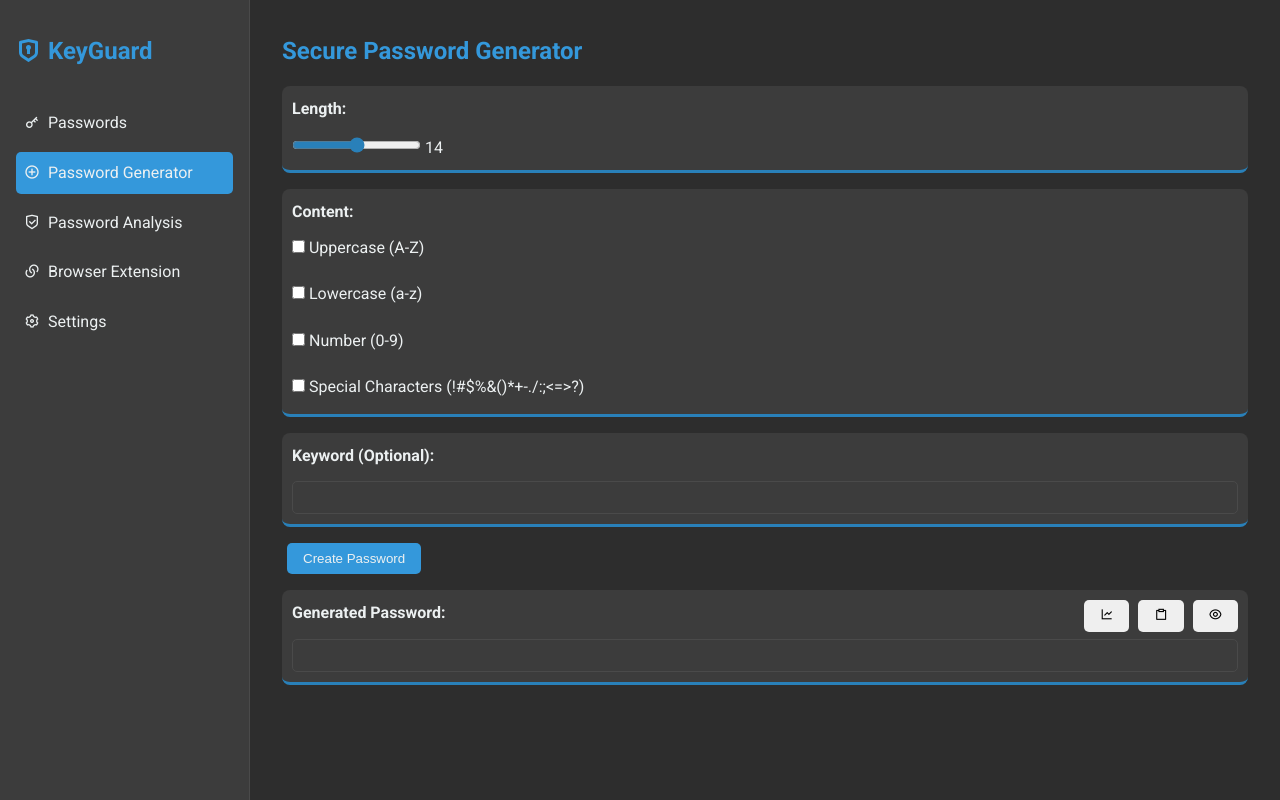
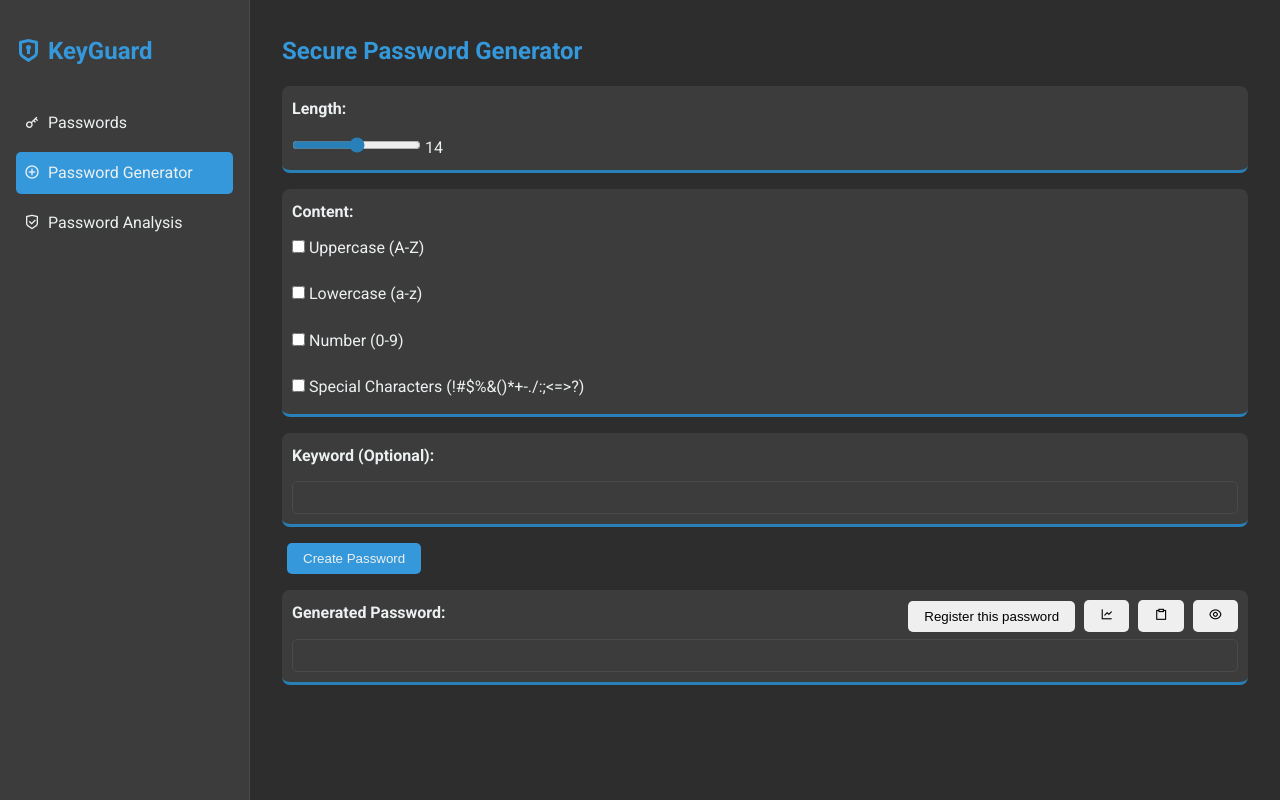
Before and after one commit to DeepCodeRz/KeyGurad, a Flask app: page / in a window 1280 px wide, after a click on "Password Generator". Run offline with Flask 3, Linux system fonts and the light colour scheme.

Commit message:
0.1 final update

```diff
--- a/static/createPassword.js
+++ b/static/createPassword.js
@@ -1,4 +1,5 @@
 let generateBtn = document.getElementById('generateBtn');
+let generatedPassword = document.getElementById("generated-password");
 
 function generatePassword() {
     generateBtn.addEventListener('click', function () {
@@ -9,8 +10,8 @@ function generatePassword() {
         const special = document.getElementById('special').checked;
         const keyword = document.getElementById('keyword').value;
 
-        document.getElementById('generated-password').classList.add('hidden');
-        document.getElementById('showHide').innerHTML = 'Show password'
+        generatedPassword.classList.add('hidden');
+        document.getElementById('showHide').innerHTML = `<i class="ri-eye-line"></i>`
 
         if (keyword.length < length) {
             if ((uppercase === true || lowercase === true || numbers === true || special === true)) {
@@ -33,7 +34,7 @@ function generatePassword() {
                         const data = await response.json();
                         if (data.password) {
                             await new Promise(resolve => setTimeout(resolve, 500));
-                            document.getElementById('generated-password').value = data.password;
+                            generatedPassword.value = data.password;
                         } else if (data.error1) {
                             alert(data.error1);
                         }
@@ -55,9 +56,27 @@ function generatePassword() {
 
 generatePassword()
 
+const registerCreatedPasswordBtn = document.getElementById('registerCreatedPassword')
+
+registerCreatedPasswordBtn.addEventListener("click", function() {
+    addPasswordModal.style.display = "block";
+    document.getElementById("password").value = generatedPassword.value;
+})
+
+function analyzePassword() {
+    document.querySelectorAll('.tab-content').forEach(tab => tab.classList.remove('active'));
+    document.querySelectorAll('.nav-links a').forEach(a => a.classList.remove('active'));
+    document.getElementById('analyzer').classList.add('active');
+    document.getElementById('analysisNavLink').classList.add('active');
+
+    document.getElementById('password-to-analyze').value = generatedPassword.value;
+    analyzeBtn.click()
+}
+
+
 function copy() {
     const copy = document.getElementById('copy');
-    const password = document.getElementById('generated-password').value;
+    const password = generatedPassword.value;
 
     copy.innerHTML = `<i class="ri-check-line"></i>`;
 
@@ -70,13 +89,12 @@ function copy() {
 
 function showHide(){
     const showHideBtn = document.getElementById('showHide')
-    const password = document.getElementById('generated-password')
 
     if (showHideBtn.innerHTML === `<i class="ri-eye-line"></i>`) {
-        password.classList.remove('hidden');
+        generatedPassword.classList.remove('hidden');
         showHideBtn.innerHTML = `<i class="ri-eye-off-line"></i>`
     } else {
-        password.classList.add('hidden');
+        generatedPassword.classList.add('hidden');
         showHideBtn.innerHTML = `<i class="ri-eye-line"></i>`
     }
 }
--- a/static/passwordHub.js
+++ b/static/passwordHub.js
@@ -16,12 +16,7 @@ const passwordDeletedImg = document.getElementById("passwordDeletedImg");
 const closeDeletePasswordModal = document.getElementById("closeDeletePasswordModal");
 let password_id;
 
-
-addPasswordBtn.addEventListener("click", function() {
-    addPasswordModal.style.display = "block";
-})
-
-registerPasswordBtn.addEventListener("click", function(event) {
+function registering(event) {
     event.preventDefault()
 
     const website = document.getElementById("website").value;
@@ -104,6 +99,7 @@ registerPasswordBtn.addEventListener("click", function(event) {
                 const editedUsername = document.getElementById('editUsername')
                 const editedPassword = document.getElementById('editPassword')
 
+                editedWebsite.value = website;
                 editedWebsite.value = website;
                 editedUsername.value = username;
                 editedPassword.value = password;
@@ -215,7 +211,15 @@ registerPasswordBtn.addEventListener("click", function(event) {
         addPasswordModal.getElementsByClassName("btn")[0].style.display = "block";
         addPasswordModal.getElementsByClassName("close")[0].style.display = "block";
     }, 2000)
+}
+
+
+addPasswordBtn.addEventListener("click", function() {
+    addPasswordModal.style.display = "block";
 })
+
+registerPasswordBtn.addEventListener("click", registering)
+
 
 closeAddPasswordModal.addEventListener("click", function () {
     addPasswordModal.style.display = "none";
--- a/static/securityCheck.js
+++ b/static/securityCheck.js
@@ -1,19 +1,23 @@
 const analyzeBtn = document.getElementById("analyzeBtn")
 const strengthMeter = document.getElementsByClassName("strength-meter-fill")[0]
 const strengthText = document.getElementById("strength-text")
+
+const criteria1 = document.getElementById("criteria1")
+const criteria2 = document.getElementById("criteria2")
+const criteria3 = document.getElementById("criteria3")
+const criteria4 = document.getElementById("criteria4")
 
 analyzeBtn.addEventListener("click", function(event) {
     event.preventDefault()
 
     const passwordToAnalyze = document.getElementById("password-to-analyze").value
-
     let securityScore = 0
 
+    let checkLength = passwordToAnalyze.length >= 12;
     let containsUpper = /[A-Z]/.test(passwordToAnalyze);
     let containsLower = /[a-z]/.test(passwordToAnalyze);
     let containsNum = /\d/.test(passwordToAnalyze);
     let containsSpecial = /[!@#$%^&*(),.?":{}|<>]/.test(passwordToAnalyze);
-    let checkLength = passwordToAnalyze.length;
     let checkCommonPassword = true
 
     fetch('/checkCommonPassword', {
@@ -27,6 +31,8 @@ analyzeBtn.addEventListener("click", function(event) {
         } else {
             checkCommonPassword = false
             securityScore += 1;
+            criteria4.innerHTML = `<li id="criteria4"><i style="top: 3px; position: relative;" class="ri-check-line">
+                                   </i>  Avoid easy-to-guess words or sequences.</li>`
         }
 
         function checkCriteria(criteria) {
@@ -35,13 +41,25 @@ analyzeBtn.addEventListener("click", function(event) {
             }
         }
 
+        checkCriteria(checkLength);
         checkCriteria(containsUpper)
         checkCriteria(containsLower)
         checkCriteria(containsNum)
         checkCriteria(containsSpecial)
 
-        if (checkLength >= 12) {
-            securityScore += 1;
+        if (containsUpper && containsLower) {
+            criteria2.innerHTML = `<li id="criteria2"><i style="top: 3px; position: relative;" class="ri-check-line">
+                                   </i>  Use both uppercase and lowercase letters.</li>`
+        }
+
+        if (containsNum && containsSpecial) {
+            criteria3.innerHTML = `<li id="criteria3"><i style="top: 3px; position: relative;" class="ri-check-line">
+                                   </i>  Include numbers and special characters.</li>`
+        }
+
+        if (containsNum && containsSpecial) {
+            criteria3.innerHTML = `<li id="criteria3"><i style="top: 3px; position: relative;" class="ri-check-line">
+                                   </i>  Include numbers and special characters.</li>`
         }
 
         function updateStrengthMeter(strength, width, text) {
--- a/templates/index.html
+++ b/templates/index.html
@@ -18,9 +18,7 @@
         <ul class="nav-links">
             <li><a href="#passwords" class="active"><i class="ri-key-2-line"></i> Passwords</a></li>
             <li><a href="#generator"><i class="ri-add-circle-line"></i> Password Generator</a></li>
-            <li><a href="#analyzer"><i class="ri-shield-check-line"></i> Password Analysis</a></li>
-            <li><a href="#analyzer"><i class="ri-links-line"></i> Browser Extension</a></li>
-            <li><a href="#analyzer"><i class="ri-settings-3-line"></i> Settings</a></li>
+            <li><a id="analysisNavLink" href="#analyzer"><i class="ri-shield-check-line"></i> Password Analysis</a></li>
         </ul>
     </aside>
     <main class="main-content">
@@ -125,7 +123,8 @@
                 <label for="generated-password" class="first-label">Generated Password:</label>
                 <input class="hidden" type="text" id="generated-password" readonly>
                 <div class="result">
-                    <button class="btn" id="analyzeSec" onclick="showHide()"><i class="ri-line-chart-line"></i></button>
+                    <button class="btn" id="registerCreatedPassword">Register this password</button>
+                    <button class="btn" id="analyzeSec" onclick="analyzePassword()"><i class="ri-line-chart-line"></i></button>
                     <button class="btn" id="copy" onclick="copy()"><i class="ri-clipboard-line"></i></button>
                     <button class="btn" id="showHide" onclick="showHide()"><i class="ri-eye-line"></i></button>
                 </div>
@@ -147,11 +146,11 @@
                 <div class="strength-meter">
                     <div class="strength-meter-fill medium" style="width: 60%;"></div>
                 </div>
-                <ul style="margin-top: 1rem; color: var(--secondary-text-color);">
-                    <li>Your password should be at least 12 characters long.</li>
-                    <li>Use both uppercase and lowercase letters.</li>
-                    <li>Include numbers and special characters.</li>
-                    <li>Avoid easy-to-guess words or sequences.</li>
+                <ul style="margin-top: 1rem; list-style-type: none; color: var(--secondary-text-color);">
+                    <li id="criteria1"><i style="top: 3px; position: relative;" class="ri-close-line"></i>  Your password should be at least 12 characters long.</li>
+                    <li id="criteria2"><i style="top: 3px; position: relative;" class="ri-close-line"></i>  Use both uppercase and lowercase letters.</li>
+                    <li id="criteria3"><i style="top: 3px; position: relative;" class="ri-close-line"></i>  Include numbers and special characters.</li>
+                    <li id="criteria4"><i style="top: 3px; position: relative;" class="ri-close-line"></i>  Avoid easy-to-guess words or sequences.</li>
                 </ul>
             </div>
         </div>
```
Also changed, not shown: identifier.sqlite, static/tabs.js (line endings or trailing spaces).
